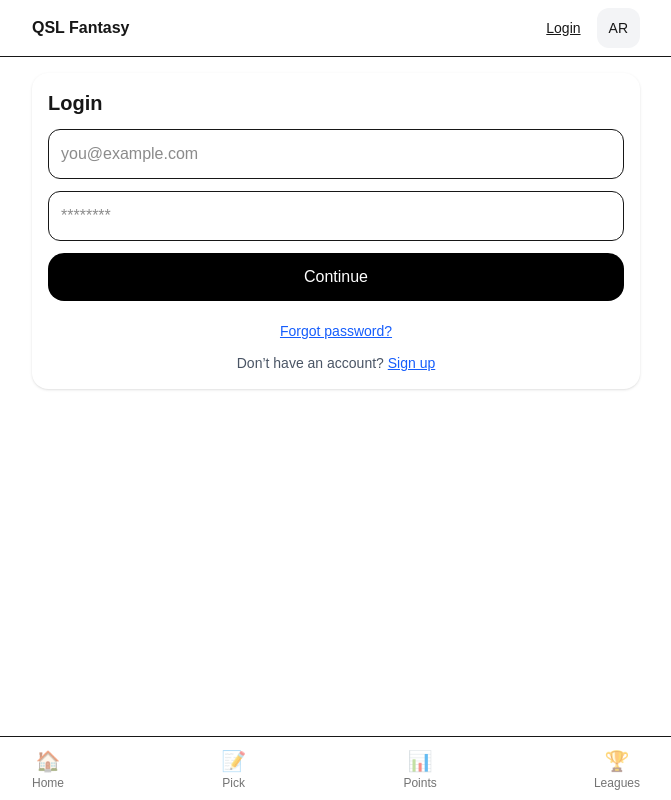
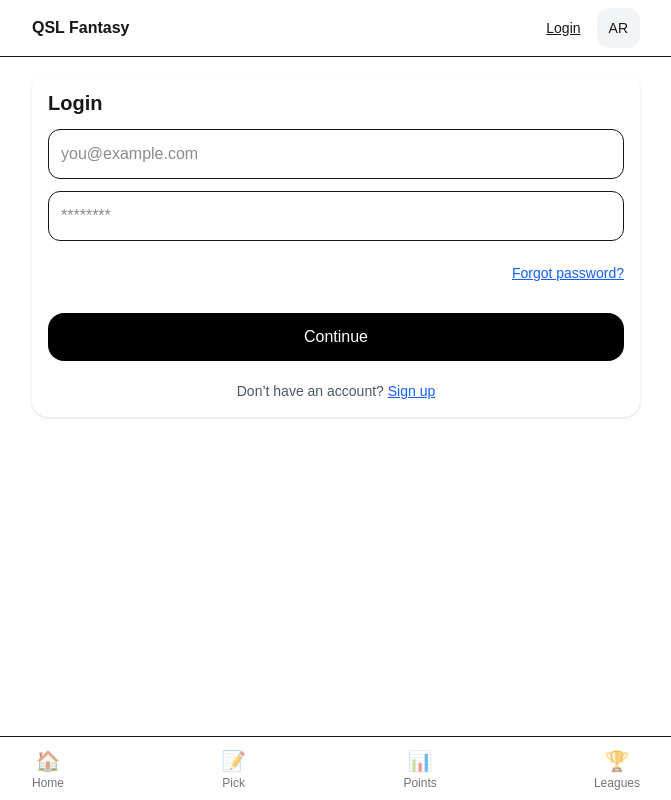
Before and after one commit to naifnasr2912/qsl-fantasy, a Next.js app: page /login in a window 1280 px wide. Shown: the whole page, without its empty margins (304-975 px from the left). Built offline with nearby package versions, Linux system fonts and the light colour scheme; no server answers.

Commit message:
feat: add forget password under passoword(login)

```diff
--- a/app/login/page.tsx
+++ b/app/login/page.tsx
@@ -1,8 +1,12 @@
+// app/login/page.tsx
+
 "use client";
 
 
 
-import { Suspense, useEffect, useState } from "react";
+import Link from "next/link";
+
+import { Suspense, useEffect, useState, type FormEvent } from "react";
 
 import { useRouter, useSearchParams } from "next/navigation";
 
@@ -14,7 +18,7 @@ import { ensureAndGetProfile } from "@/lib/profile";
 
 export default function LoginPage() {
 
-  // Only the FORM lives in Suspense so useSearchParams() is safe
+  // Only the form (which uses useSearchParams) is rendered inside Suspense
 
   return (
 
@@ -32,16 +36,6 @@ export default function LoginPage() {
 
 function LoginForm() {
 
-  const [email, setEmail] = useState("");
-
-  const [password, setPassword] = useState("");
-
-  const [msg, setMsg] = useState<string>("");
-
-  const [currentEmail, setCurrentEmail] = useState<string | null>(null);
-
-
-
   const router = useRouter();
 
   const searchParams = useSearchParams();
@@ -50,7 +44,25 @@ function LoginForm() {
 
 
 
-  // Show which account is currently logged in (useful if the user is already signed in)
+  // UI state
+
+  const [email, setEmail] = useState("");
+
+  const [password, setPassword] = useState("");
+
+  const [msg, setMsg] = useState<string>("");
+
+  const [loading, setLoading] = useState(false);
+
+
+
+  // Helpful hint: show which account is currently signed in
+
+  const [currentEmail, setCurrentEmail] = useState<string | null>(null);
+
+
+
+  // If already signed in, skip this page and go to ?next= or /pick
 
   useEffect(() => {
 
@@ -64,32 +76,47 @@ function LoginForm() {
 
       if (ignore) return;
 
-      const email = data.session?.user?.email ?? null;
-      setCurrentEmail(email);
 
-      //if already signed in, redirect to ?next= or /pick
-      if (email) {
-        router.replace(next);
-      }
+
+      const sessionEmail = data.session?.user?.email ?? null;
+
+      setCurrentEmail(sessionEmail);
 
 
 
+      if (sessionEmail) {
+
+        router.replace(next);
+
+      }
+
     })();
-
-  return () => { ignore = true; };
-},[router,next]);
 
 
 
-  async function handleAuth(e: React.FormEvent) {
+    return () => {
+
+      ignore = true;
+
+    };
+
+  }, [router, next]);
+
+
+
+  async function handleAuth(e: FormEvent) {
 
     e.preventDefault();
 
     setMsg("");
 
+    setLoading(true);
 
 
-    // 1) Try to sign in
+
+    try {
+
+      // 1) Try sign-in
 
       const { data: signInData, error: signInErr } =
 
@@ -115,7 +142,7 @@ function LoginForm() {
 
 
 
-    // 2) If sign in failed (likely no account), create one quickly
+      // 2) If sign-in failed, attempt sign-up
 
       const { error: signUpErr } = await supabase.auth.signUp({ email, password });
 
@@ -133,7 +160,7 @@ function LoginForm() {
 
 
 
-    // 3) Profile & optional verification message
+      // 3) Create/fetch profile and redirect if a session exists
 
       try {
 
@@ -155,18 +182,25 @@ function LoginForm() {
 
 
 
+      // Email confirmation likely required
+
       setMsg("Account created. Please verify your email, then sign in.");
+
+      setCurrentEmail(email);
+
+    } finally {
+
+      setLoading(false);
 
     }
 
+  }
  return (
      <div className="space-y-4">
 
       <form onSubmit={handleAuth} className="rounded-2xl shadow p-4 bg-white space-y-3">
 
         <h1 className="text-xl font-semibold">Login</h1>
-
-
 
       <input
 
@@ -184,8 +218,6 @@ function LoginForm() {
 
         />
 
-
-
   <input
       type="password"
       className="w-full rounded-xl border p-3"
@@ -194,55 +226,54 @@ function LoginForm() {
       onChange={(e) => setPassword(e.target.value)}
       required
     />
+   {/* Forgot password directly under password input */}
+    <div className="mt-2 text-right">
+      <Link href="/reset-password" className="text-sm text-blue-600 underline hover:text-blue-800">
+        Forgot password?
+      </Link>
+    </div>
+        <button
 
+          type="submit"
 
+          disabled={loading}
 
-       <button type="submit" className="w-full h-12 rounded-2xl bg-black text-white font-medium">
+          aria-busy={loading}
 
-          Continue
+          className="mt-4 w-full h-12 rounded-2xl bg-black text-white font-medium disabled:opacity-60 disabled:cursor-not-allowed"
+
+        >
+
+          {loading ? "Please wait…" : "Continue"}
 
         </button>
 
-        <p className="mt-2 text-center text-sm text-red-600">
+   {/* Status message */}
+    {msg ? (
+      <div
+        role="alert"
+        className="mt-3 rounded-md border border-gray-200 bg-gray-50 px-3 py-2 text-sm text-gray-700"
+      >
+       {msg}
+      </div>
+    ) : null}
 
-          <a href="/reset-password" className="text-blue-600 underline">
-
-            Forgot password?
-
+    {/* Sign up link */}
+    <p className="mt-2 text-center text-sm text-gray-600">
+      Don’t have an account?{" "}
+      <a href="/signup" className="text-blue-600 underline hover:text-blue-800">
+        Sign up
       </a>
-
     </p>
 
+    {/* Logged-in hint */}
+    {currentEmail && (
+      <p className="mt-2 text-center text-sm text-gray-600">
+        Logged in as: <span className="font-medium">{currentEmail}</span>
+      </p>
+    )}
+  </form>
+</div>
 
 
-     <p className="mt-2 text-center text-sm text-gray-600">
-
-          Don’t have an account?{" "}
-
-          <a href="/signup" className="text-blue-600 underline">Sign up</a>
-
-        </p>
-
-
-
-        {msg ? <p className="text-sm text-center opacity-80">{msg}</p> : null}
-
-
-
-        {currentEmail && (
-
-          <p className="mb-2 text-sm text-gray-600">
-
-            Logged in as: <span className="font-medium">{currentEmail}</span>
-
-          </p>
-
-        )}
-
-      </form>
-
-    </div>
-
-  );
-
-}
+); }
```
Lines whose indentation alone changed are shown as unchanged.
